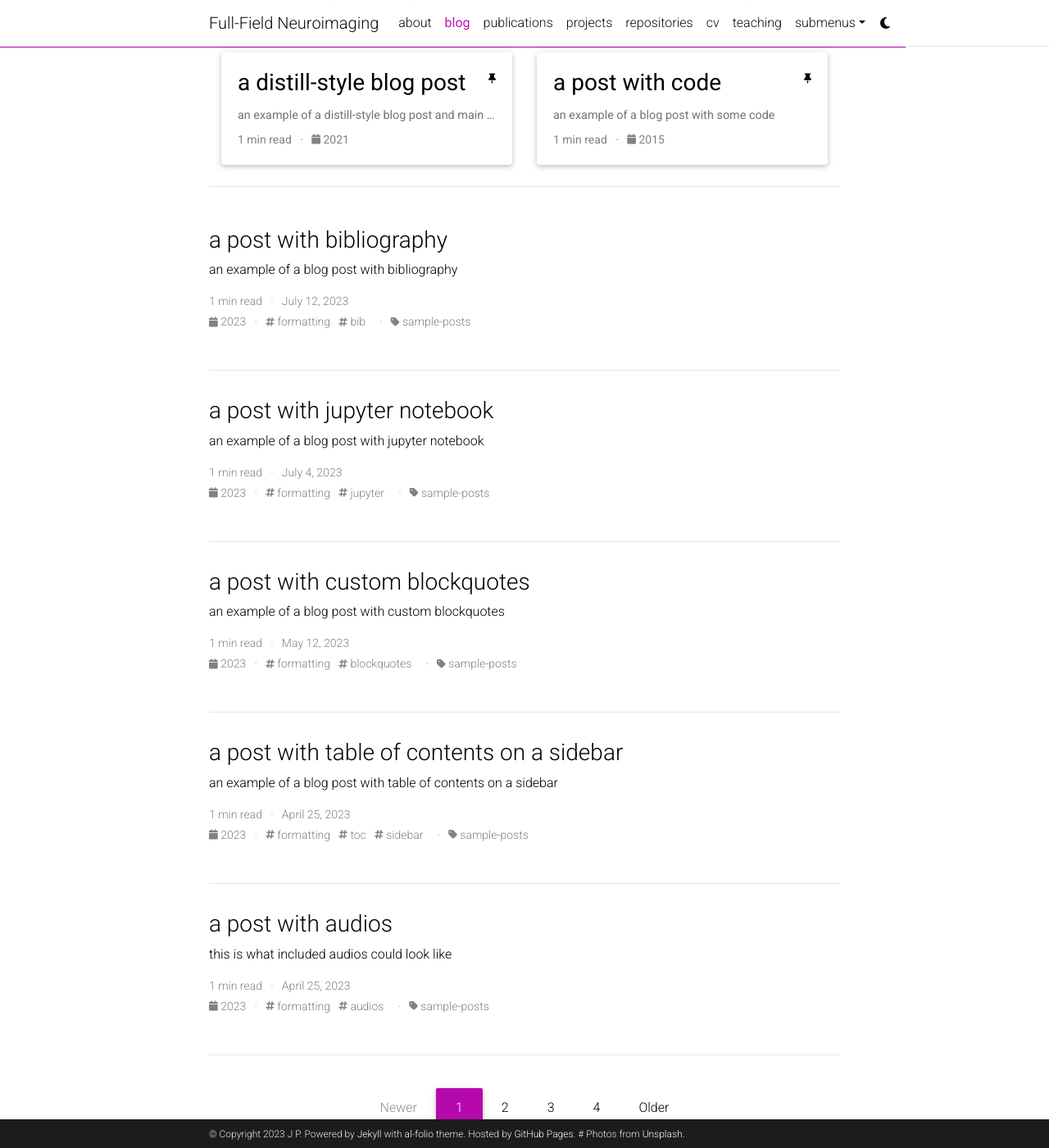
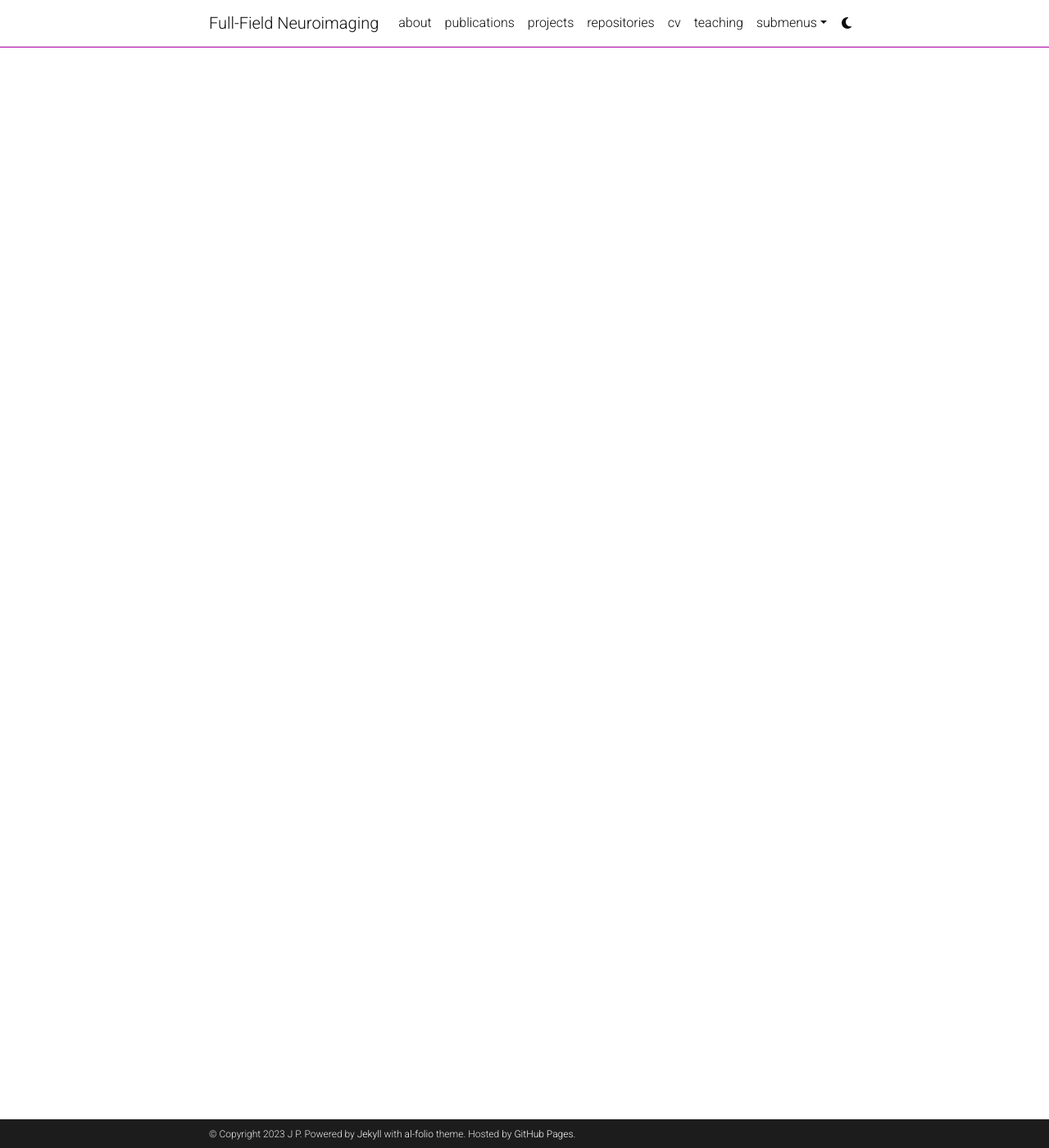
Before and after one commit to jpark203/fullfield-neuroimaging, a Jekyll site: the page built from blog/index.html, in a window 1280 px wide and 1400 px high, scrolled down 385 px. Shown: the whole window at 82% size. Built offline with Jekyll 4.4.1, drawn with Linux system fonts in a browser that asks for light colours; the list of posts is cut into pages by our own code; comment, search, counter and statistics services are not loaded; a style sheet for code colours, icons or effects is not loaded; some of the changed lines change nothing that is shown; some of the changed text lies outside the part shown.

Commit message:
testing removing blog tab

```diff
--- a/_config.yml
+++ b/_config.yml
@@ -12,8 +12,8 @@
 footer_text: >
   Powered by <a href="https://jekyllrb.com/" target="_blank">Jekyll</a> with <a href="https://github.com/alshedivat/al-folio">al-folio</a> theme.
   Hosted by <a href="https://pages.github.com/" target="_blank">GitHub Pages</a>.
-  # Photos from <a href="https://unsplash.com" target="_blank">Unsplash</a>.
 keywords:  # add your own keywords or leave empty
+
 
 lang: en # the language of your site (for example: en, fr, cn, ru, etc.)
 icon: ⚛️  # the emoji used as the favicon (alternatively, provide image name in /assets/img/)
@@ -123,45 +123,45 @@
 # Blog
 # -----------------------------------------------------------------------------
 
-blog_name: al-folio # blog_name will be displayed in your blog page
-blog_nav_title: blog # your blog must have a title for it to be displayed in the nav bar
-blog_description: a simple whitespace theme for academics
-permalink: /blog/:year/:title/
+# blog_name: al-folio # blog_name will be displayed in your blog page
+# blog_nav_title: blog # your blog must have a title for it to be displayed in the nav bar
+# blog_description: a simple whitespace theme for academics
+# permalink: /blog/:year/:title/
 
-# Pagination
-pagination:
-  enabled: true
+# # Pagination
+# pagination:
+#   enabled: true
 
-related_blog_posts:
-  enabled: true
-  max_related: 5
+# related_blog_posts:
+#   enabled: true
+#   max_related: 5
 
-# Giscus comments (RECOMMENDED)
-# Follow instructions on https://giscus.app/ to setup for your repo to fill out
-# the information below.
-giscus:
-  repo: alshedivat/al-folio      # <your-github-user-name>/<your-github-repo-name>
-  repo_id: MDEwOlJlcG9zaXRvcnk2MDAyNDM2NQ==
-  category: Comments             # name of the category under which discussions will be created
-  category_id: DIC_kwDOA5PmLc4CTBt6
-  mapping: title                 # identify discussions by post title
-  strict: 1                      # use strict identification mode
-  reactions_enabled: 1           # enable (1) or disable (0) emoji reactions
-  input_position: bottom         # whether to display input form below (bottom) or above (top) the comments
-  theme: preferred_color_scheme  # name of the color scheme (preferred works well with al-folio light/dark mode)
-  emit_metadata: 0
-  lang: en
+# # Giscus comments (RECOMMENDED)
+# # Follow instructions on https://giscus.app/ to setup for your repo to fill out
+# # the information below.
+# giscus:
+#   repo: alshedivat/al-folio      # <your-github-user-name>/<your-github-repo-name>
+#   repo_id: MDEwOlJlcG9zaXRvcnk2MDAyNDM2NQ==
+#   category: Comments             # name of the category under which discussions will be created
+#   category_id: DIC_kwDOA5PmLc4CTBt6
+#   mapping: title                 # identify discussions by post title
+#   strict: 1                      # use strict identification mode
+#   reactions_enabled: 1           # enable (1) or disable (0) emoji reactions
+#   input_position: bottom         # whether to display input form below (bottom) or above (top) the comments
+#   theme: preferred_color_scheme  # name of the color scheme (preferred works well with al-folio light/dark mode)
+#   emit_metadata: 0
+#   lang: en
 
-# Disqus comments (DEPRECATED)
-disqus_shortname: al-folio # put your disqus shortname
-# https://help.disqus.com/en/articles/1717111-what-s-a-shortname
+# # Disqus comments (DEPRECATED)
+# disqus_shortname: al-folio # put your disqus shortname
+# # https://help.disqus.com/en/articles/1717111-what-s-a-shortname
 
-# External sources.
-# If you have blog posts published on medium.com or other external sources,
-# you can display them in your blog by adding a link to the RSS feed.
-external_sources:
-  - name: medium.com
-    rss_url: https://medium.com/@al-folio/feed
+# # External sources.
+# # If you have blog posts published on medium.com or other external sources,
+# # you can display them in your blog by adding a link to the RSS feed.
+# external_sources:
+#   - name: medium.com
+#     rss_url: https://medium.com/@al-folio/feed
 
 # -----------------------------------------------------------------------------
 # Collections
```
